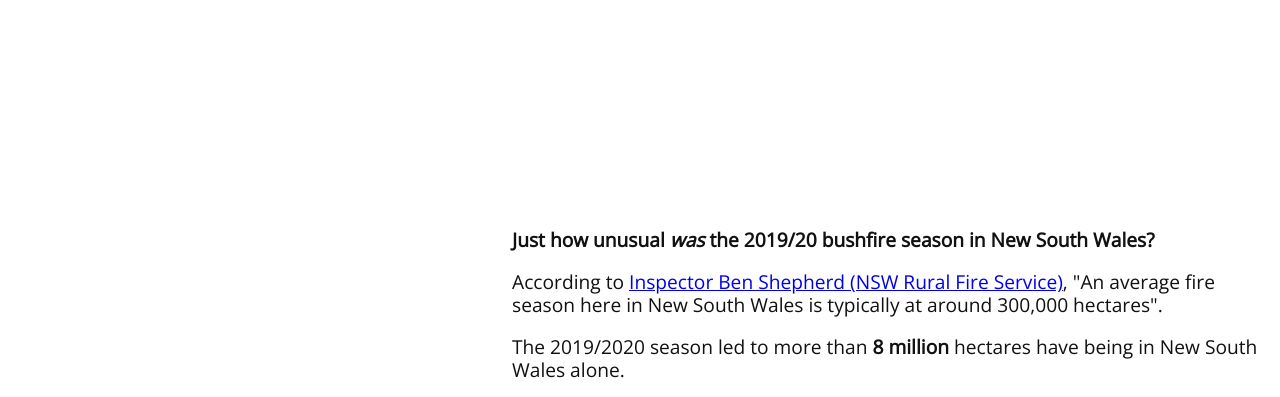
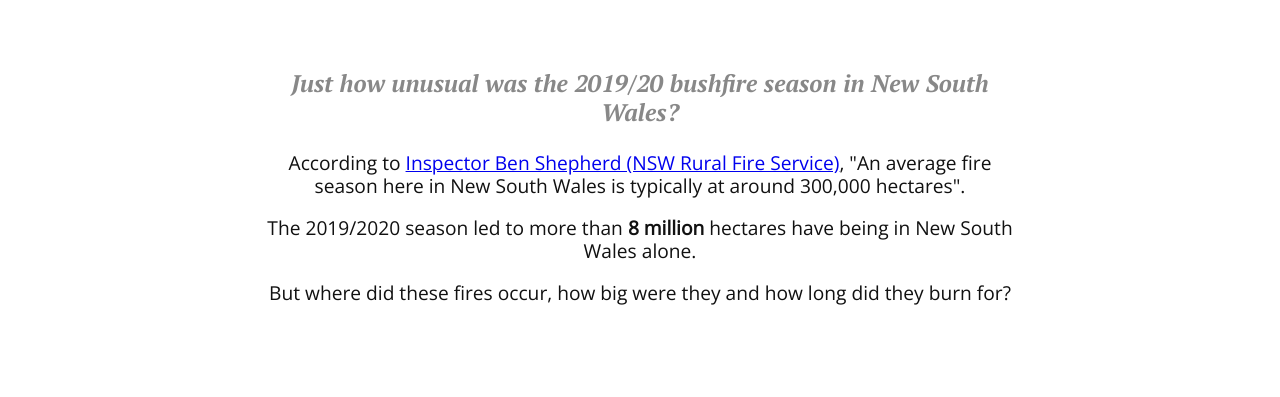
Before and after one commit to jcspencer/FIT3179, a plain HTML site: page index.html in a window 1280 px wide. Shown: the part 374-771 px from the top of the page. Drawn offline with nearby package versions, Linux system fonts and the light colour scheme; a script that the page names is missing.

Commit message:
first chunk

```diff
--- a/index.html
+++ b/index.html
@@ -64,39 +64,40 @@
             </div>
 
             <div class="pure-g" id="row1">
-                <div class="pure-u-2-5">
-                    <div id="viz0" class="vega-vis"></div>
-                </div>
+                <div class="pure-u-1-5"></div>
                 <div class="pure-u-3-5">
                     <div class="figure">
-                        <br />
-                        <br />
-                        <br />
-                        <br />
-                        <br />
-                        <br />
-                        <p>
-                            <b>
+                        <p style="text-align: center;" class="sub-heading">
                                 Just how unusual <i>was</i> the 2019/20 bushfire season in New South Wales?
-                            </b>
                         </p>
 
-                        <p>
+                        <p style="text-align: center;">
                             According to <a
                                 href="https://www.abc.net.au/news/science/2020-03-05/bushfire-crisis-five-big-numbers/12007716">Inspector
                                 Ben Shepherd (NSW Rural Fire Service)</a>, "An average fire season here in New South
                             Wales is typically at around 300,000 hectares".
                         </p>
 
-                        <p>
+                        <p style="text-align: center;">
                             The 2019/2020 season led to more than <b>8 million</b> hectares have being in New South
                             Wales alone.
                         </p>
 
-                        <p>
+                        <p style="text-align: center;">
                             But where did these fires occur, how big were they and how long did they burn for?
                         </p>
+
+                        <br/>
+                        <br/>
+
                     </div>
+                </div>
+            </div>
+
+            <div class="pure-g">
+                <div class="pure-u-1-5"></div>
+                <div class="pure-u-3-5">
+                    <div id="viz0" class="vega-vis"></div>
                 </div>
             </div>
 
--- a/style.css
+++ b/style.css
@@ -329,6 +329,10 @@ navbar doesn't cut into the visuals
     color: black;
 }
 
+.black {
+    color: black;
+}
+
 .sub-heading {
     font-family: 'PT Serif';
     font-size: 24px;
```
